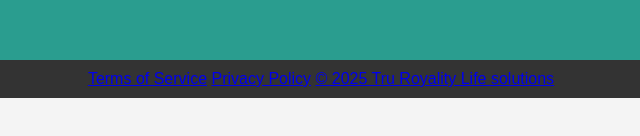
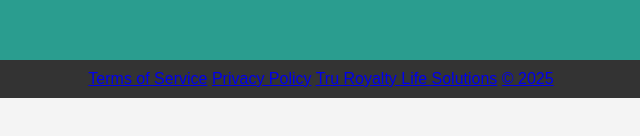
Before and after one commit to Makaveli05e/Tru-Royalty-Life-Solutions-, a plain HTML site: page index.html in a window 1280 px wide. Shown: the part 352-488 px from the top of the page, 319-959 px from the left. Drawn offline with Linux system fonts and the light colour scheme; a web font is replaced by a local one.

Commit message:
Update index.html
footer update

```diff
--- a/index.html
+++ b/index.html
@@ -32,11 +32,12 @@
     </section>
 
     <footer>
-        <div class="footer-links">
-            <a href="#">Terms of Service</a>
-            <a href="#">Privacy Policy</a>
-            <a href="#">© 2025 Tru Royality Life solutions</a>
-        </div>
+    <div class="footer-links">
+        <a href="#">Terms of Service</a>
+        <a href="#">Privacy Policy</a>
+        <a href="#">Tru Royalty Life Solutions</a>
+        <a href="#">© 2025</a>
+    </div>
     </footer>
 </body>
 </html>
```
